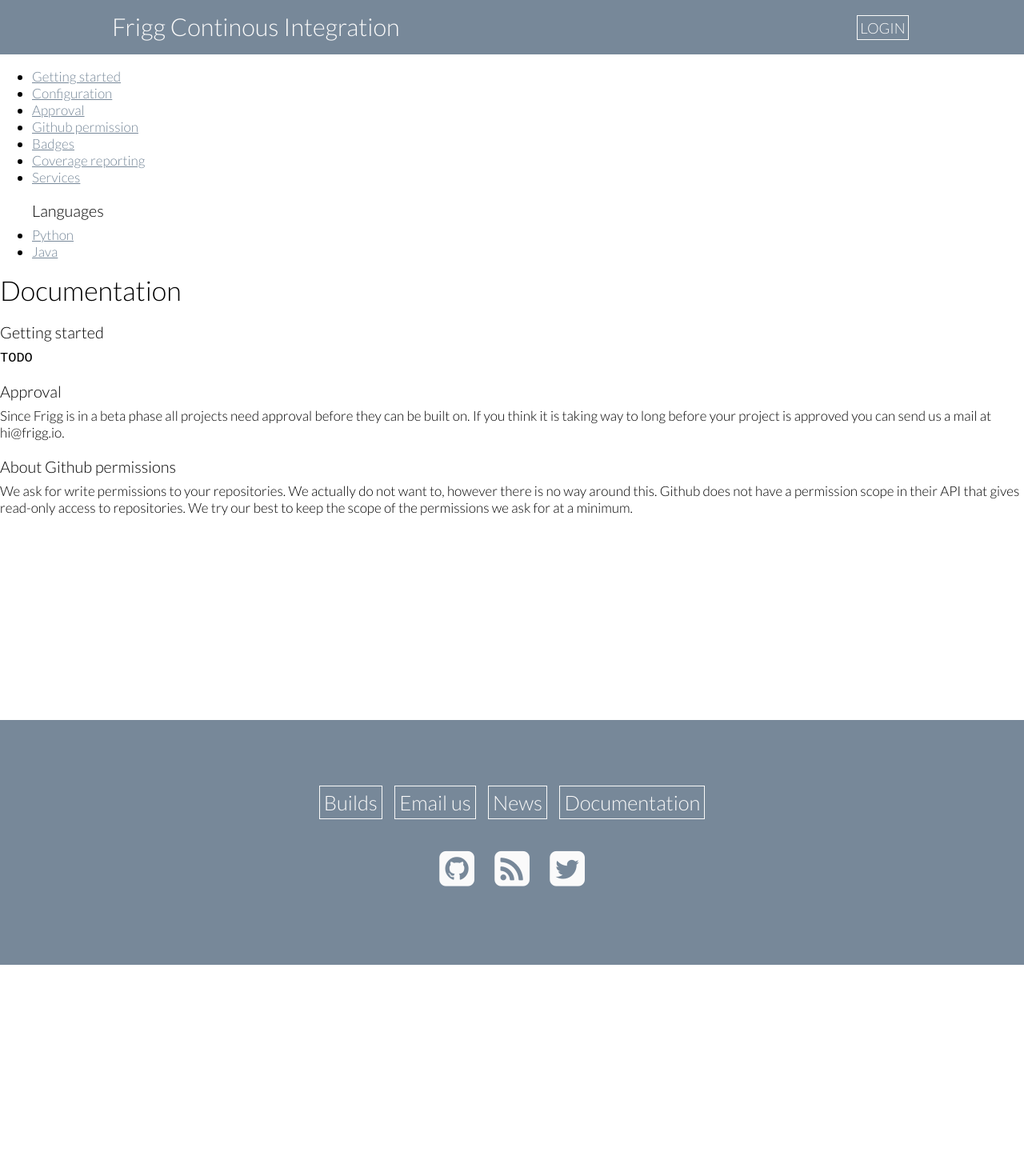
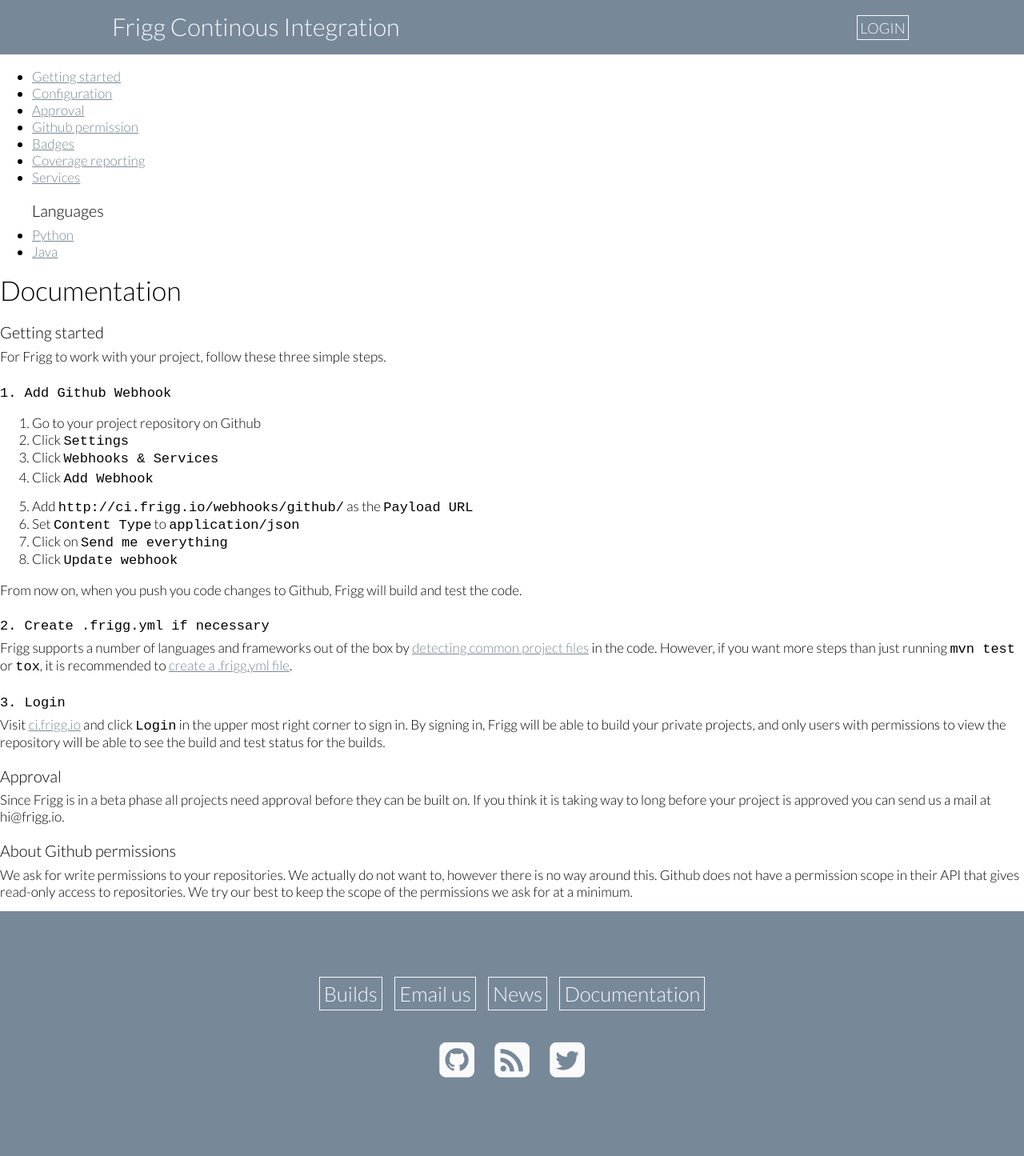
Before and after one commit to frigg/frigg.github.io, a Jekyll site: the page built from docs/index.md, in a window 1280 px wide. Shown: the whole page at 80% size. Built offline with Jekyll 4.4.1, drawn with Linux system fonts in a browser that asks for light colours; nearby versions of some CDN libraries; before the commit the page ends 1206 px from its top, so only the background shows below that.

Commit message:
Adds docs for getting started

```diff
--- a/docs/index.md
+++ b/docs/index.md
@@ -4,7 +4,31 @@ title: Documentation
 ---
 
 ### Getting started
-`TODO`
+For Frigg to work with your project, follow these three simple steps.
+
+#### `1. Add Github Webhook`
+
+1. Go to your project repository on Github
+2. Click `Settings`
+3. Click `Webhooks & Services`
+4. Click `Add Webhook`
+
+5. Add `http://ci.frigg.io/webhooks/github/` as the `Payload URL`
+6. Set `Content Type` to `application/json`
+7. Click on `Send me everything`
+8. Click `Update webhook`
+
+From now on, when you push you code changes to Github, Frigg will build and test the code.
+
+#### `2. Create .frigg.yml if necessary`
+Frigg supports a number of languages and frameworks out of the box by [detecting common project files](/docs/configuration/detect-test-runners) in the code.
+However, if you want more steps than just running `mvn test` or `tox`, it is recommended to [create a .frigg.yml file](/docs/configuration).
+
+#### `3. Login`
+Visit [ci.frigg.io](https://ci.frigg.io) and click `Login` in the upper most right corner to sign in.
+By signing in, Frigg will be able to build your private projects,
+and only users with permissions to view the repository will be able to see the build and test status for the builds.
+
 
 ### Approval
 Since Frigg is in a beta phase all projects need approval before they can be
```
Also changed, not shown: docs/configuration/detect-test-runners/index.md (added, +16 -0 lines).
